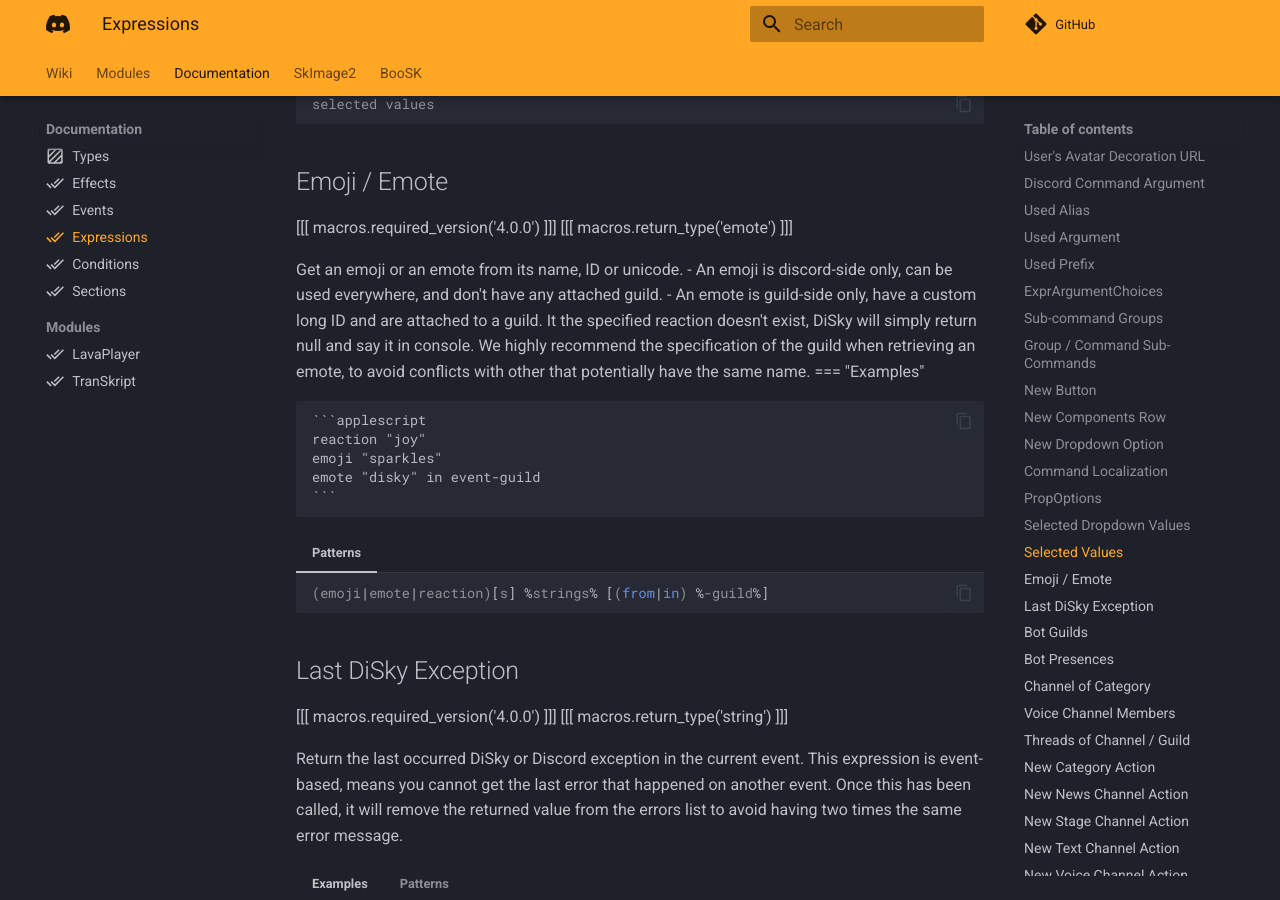
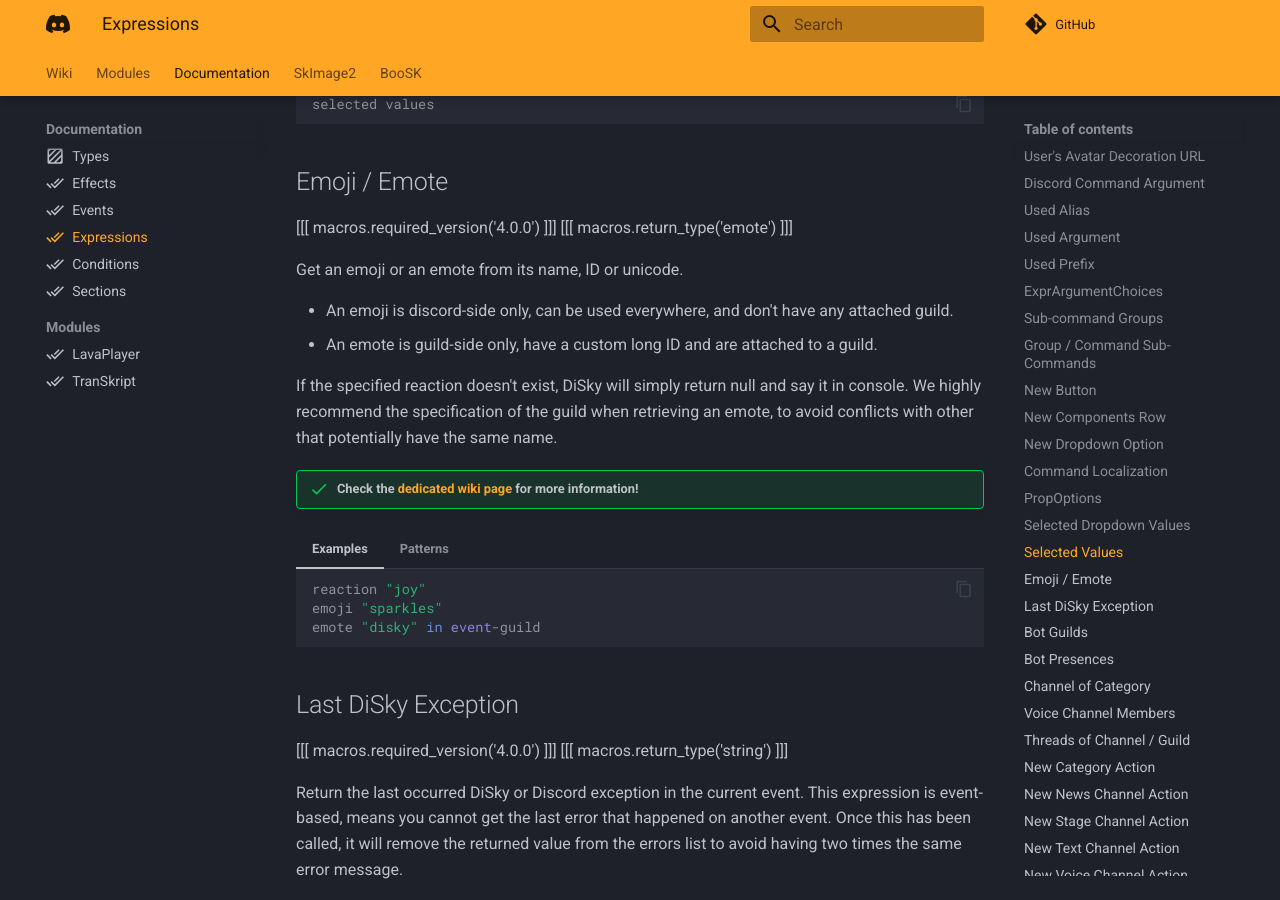
Before and after one commit to DiSkyOrg/Documentation, an MkDocs documentation site: the page built from docs/docs/expressions.md, in a window 1280 px wide and 900 px high, scrolled down 4807 px. Built offline with MkDocs 1.6.1 and Material for MkDocs 9.7.7, drawn with Linux system fonts in a browser that asks for light colours; emoji names are drawn with the system emoji font; comment, search, counter and statistics services are not loaded; some of the changed text lies outside the part shown.

Commit message:
fixed emojis formatting & patterns + added clearer infos about emotes

````diff
--- a/docs/docs/expressions.md
+++ b/docs/docs/expressions.md
@@ -317,11 +317,16 @@ The list of the selected values' IDs, in the current dropdown update event.
 [[[ macros.return_type('emote') ]]]
 
 Get an emoji or an emote from its name, ID or unicode.
+
 - An emoji is discord-side only, can be used everywhere, and don't have any attached guild.
 - An emote is guild-side only, have a custom long ID and are attached to a guild.
-  It the specified reaction doesn't exist, DiSky will simply return null and say it in console.
-  We highly recommend the specification of the guild when retrieving an emote, to avoid conflicts with other that potentially have the same name.
-  === "Examples"
+
+If the specified reaction doesn't exist, DiSky will simply return null and say it in console.
+We highly recommend the specification of the guild when retrieving an emote, to avoid conflicts with other that potentially have the same name.
+
+!!! success "Check the [dedicated wiki page](../messages/emojis.md) for more information!"
+
+=== "Examples"
 
     ```applescript
     reaction "joy"
@@ -2997,14 +3002,17 @@ You can change this property to change the emote's name itself.
 [[[ macros.required_version('4.0.0') ]]]
 [[[ macros.return_type('string') ]]]
 
-Get the URL of this emote.
-Only emote have image URL, emoji are from Discord and will therefore return none here.
+Get the URL of this emote. Only emote have image URL, emoji are from Discord and will therefore return none here.
+
 === "Examples"
 
     ```applescript
     emote url of event-emote
-    emote image of reaction "disky" # Custom emoji only
-    ```
+    emote image of reaction "<:disky:825811394963177533>" #(1)!
+    ```
+
+    1. See the [emojis page](../messages/emojis.md) for more information about emojis.
+
 === "Patterns"
 
     ```applescript
````
